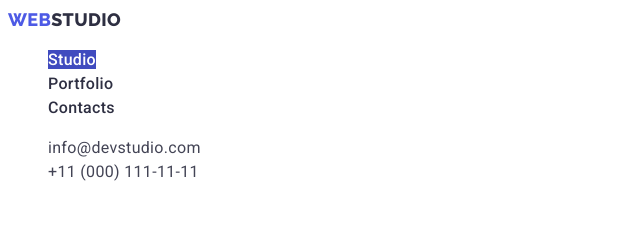
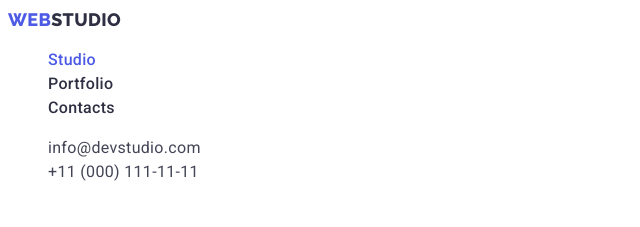
Before and after one commit to VolontyrPavel/goit-markup-hw-02, a plain HTML site: page index.html in a window 1280 px wide. In both pictures the pointer is over the link "Studio". Shown: the top 227 px of the page, 0-640 px from the left. Drawn offline with Linux system fonts and the light colour scheme.

Commit message:
change focus and hover in header

```diff
--- a/css/styles.css
+++ b/css/styles.css
@@ -56,8 +56,7 @@ body {
 .nav-link:focus,
 .address-link:hover,
 .address-link:focus {
-    color: var(--hover-text-color);
-    background-color: var(--hover-background);
+    color: var(--logo-text-color)
 }
 .hero {
     background-color: var(--footer-background);
```
